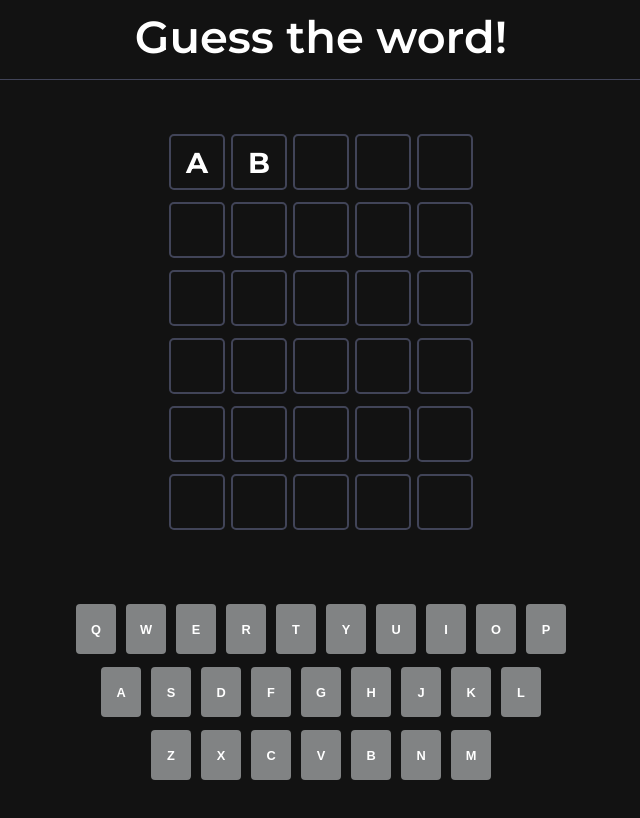
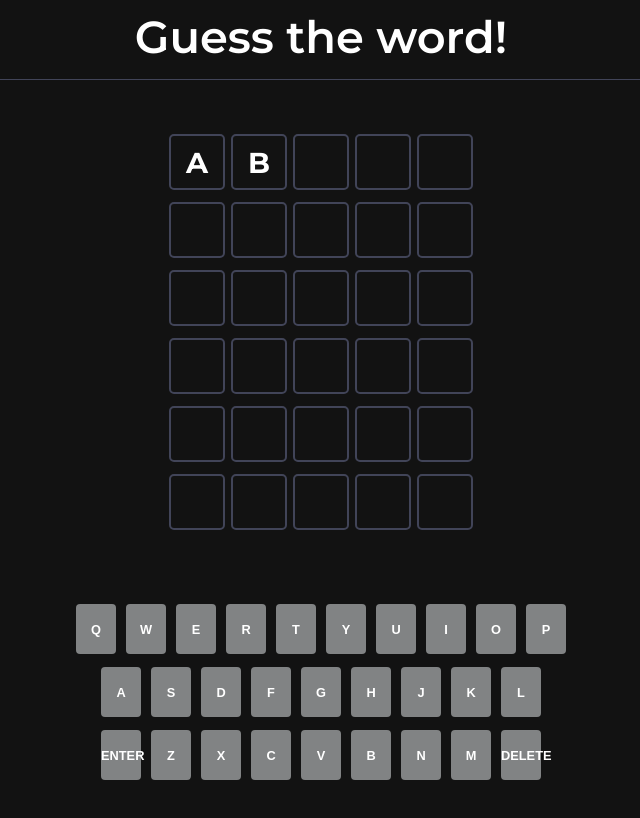
Before and after one commit to Camille846/Guess-the-word, a React (Vite) app: page / in a window 1280 px wide. Shown: the top 818 px of the page, without its empty margins (319-959 px from the left). Built offline with nearby package versions, Linux system fonts and the light colour scheme.

Commit message:
Feat: Enter and Delete Keys

```diff
--- a/src/components/Keyboard.jsx
+++ b/src/components/Keyboard.jsx
@@ -19,9 +19,11 @@ const Keyboard = () => {
         })}
       </div>
       <div className="third_line">
+        <Key keyVal={'ENTER'} bigKey={true} />
         {keys3.map((key) => {
           return <Key keyVal={key}/>
         })}
+        <Key keyVal={'DELETE'} bigKey={true} />
       </div>
     </div>
   )
```
